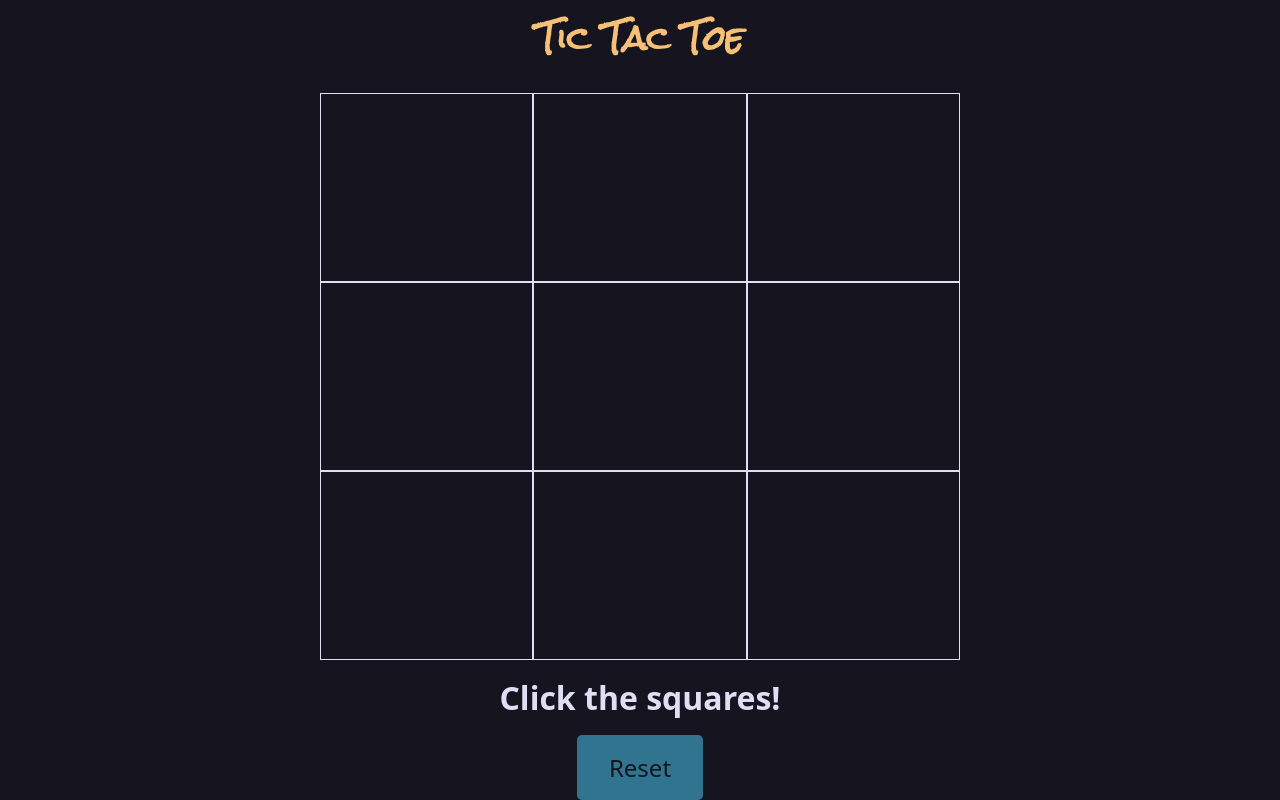
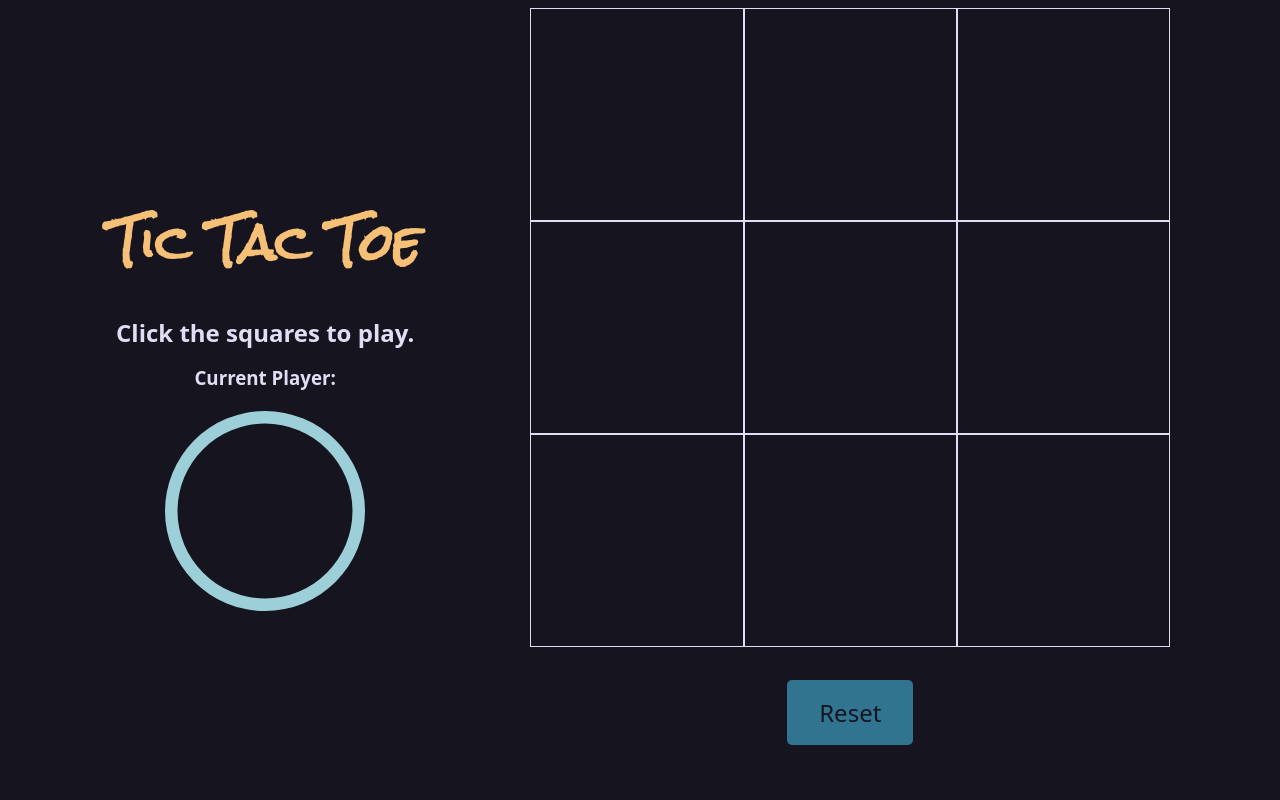
Before and after one commit to gestylinaga/tic-tac-toe, a plain HTML site: page index.html in a window 1280 px wide. Both pictures are taken after a click on the button "Reset". Drawn offline with Linux system fonts and the light colour scheme.

Commit message:
feat: add 'current player' display

```diff
--- a/index.html
+++ b/index.html
@@ -10,8 +10,14 @@
     <script defer src="./js/script.js"></script>
   </head>
   <body>
+    <section class="info">
       <h1 class="fancy">Tic Tac Toe</h1>
-    <section class="board">
+      <h2>Click the squares to play.</h2>
+      <h3>Current Player:</h3>
+      <div id="current-player" class="X"></div>
+    </section>
+    <section class="game">
+      <div class="board">
         <div class="cell"></div>
         <div class="cell"></div>
         <div class="cell"></div>
@@ -21,8 +27,9 @@
         <div class="cell"></div>
         <div class="cell"></div>
         <div class="cell"></div>
+      </div>
+      <h1 id="results"></h1>
+      <button id="reset" type="button">Reset</button>
     </section>
-    <h1 id="results">Click the squares!</h1>
-    <button id="reset" type="button">Reset</button>
   </body>
 </html>
--- a/js/script.js
+++ b/js/script.js
@@ -3,6 +3,7 @@
 const cells = document.querySelectorAll(".cell");
 const results = document.getElementById("results");
 const button = document.querySelector("button");
+// Initial game state
 let player = 1; // Player1 = 1, Player2 = -1
 let gameOver = false;
 let boardState = [
@@ -20,7 +21,13 @@ function placeMarker(index) {
         player *= -1; // Switch active player
         drawMarkers(); // Update board display
         checkGameState(); // Check for win state
+        updateCurrent();
     }
+}
+function updateCurrent() {
+    const current = document.getElementById("current-player");
+    current.classList.toggle("X");
+    current.classList.toggle("O");
 }
 function drawMarkers() {
     // Iterate over rows
@@ -57,7 +64,11 @@ function checkGameState() {
     else if (diagonalSum1 === -3 || diagonalSum2 === -3) {
         endGame(2);
     }
-    // Check for tie game
+    /* Check for tie game
+       * `indexOf[0]` returns `-1` if `0` is NOT present in the list
+       * this `if` statement checks if all cells have been marked already
+         * and only runs when the above checks have already failed
+    */
     if (boardState[0].indexOf(0) === -1 &&
         boardState[1].indexOf(0) === -1 &&
         boardState[2].indexOf(0) === -1) {
@@ -92,5 +103,6 @@ button.addEventListener("click", () => {
     cells.forEach(cell => {
         cell.classList.remove("X", "O");
     });
-    results.innerText = "Click the squares!";
+    results.innerText = "";
+    updateCurrent();
 });
--- a/style.css
+++ b/style.css
@@ -27,18 +27,39 @@
 
 .fancy {
   font-family: "Rock Salt";
+  font-size: 3rem;
   color: var(--gold);
 }
 
 body {
   background-color: var(--bg);
   color: var(--white);
-  height: 100vh;
+  min-height: 100vh;
+  display: flex;
+  align-items: center;
+  justify-content: space-evenly;
+}
+
+.info {
+  display: flex;
+  flex-direction: column;
+  align-items: center;
+  justify-content: center;
+  gap: 1rem;
+}
+
+#current-player {
+  min-height: 210px;
+  min-width: 210px;
+}
+
+.game {
   display: flex;
   flex-direction: column;
   justify-content: center;
   align-items: center;
   gap: 1rem;
+  padding-bottom: 3rem;
 }
 
 .board {
@@ -69,6 +90,10 @@ body {
   background-repeat: no-repeat;
 }
 
+#results {
+  font-size: 2rem;
+}
+
 button {
   padding: 1rem 2rem;
   font-size: 1.5rem;
@@ -82,3 +107,8 @@ button {
     background-color: var(--iris);
   }
 }
+
+@media screen and (max-width: 1000px) {
+  body { flex-direction: column; }
+  .info { padding-block: 3rem; }
+}
```
Also changed, not shown: 1 other file. Lines whose indentation alone changed are shown as unchanged.
